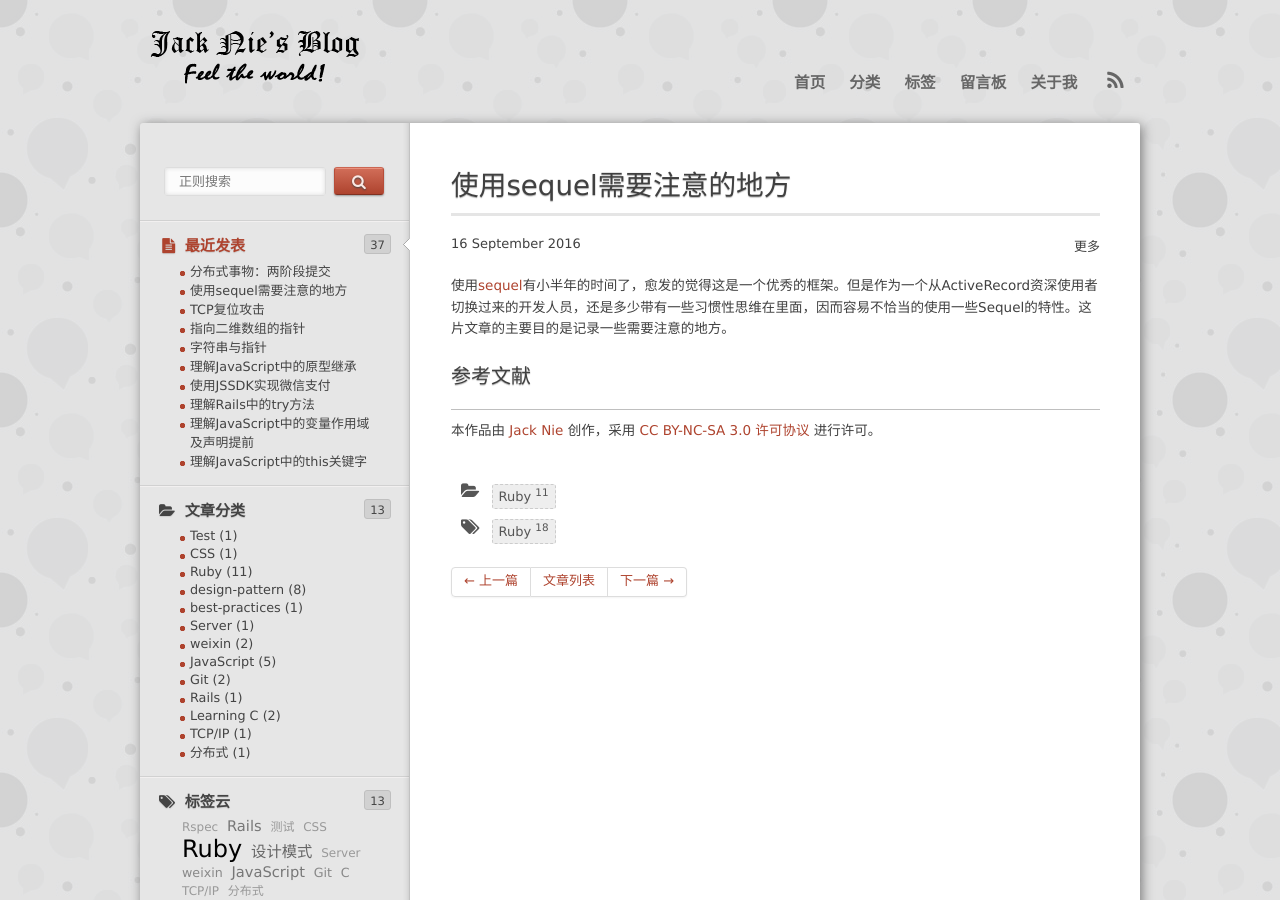
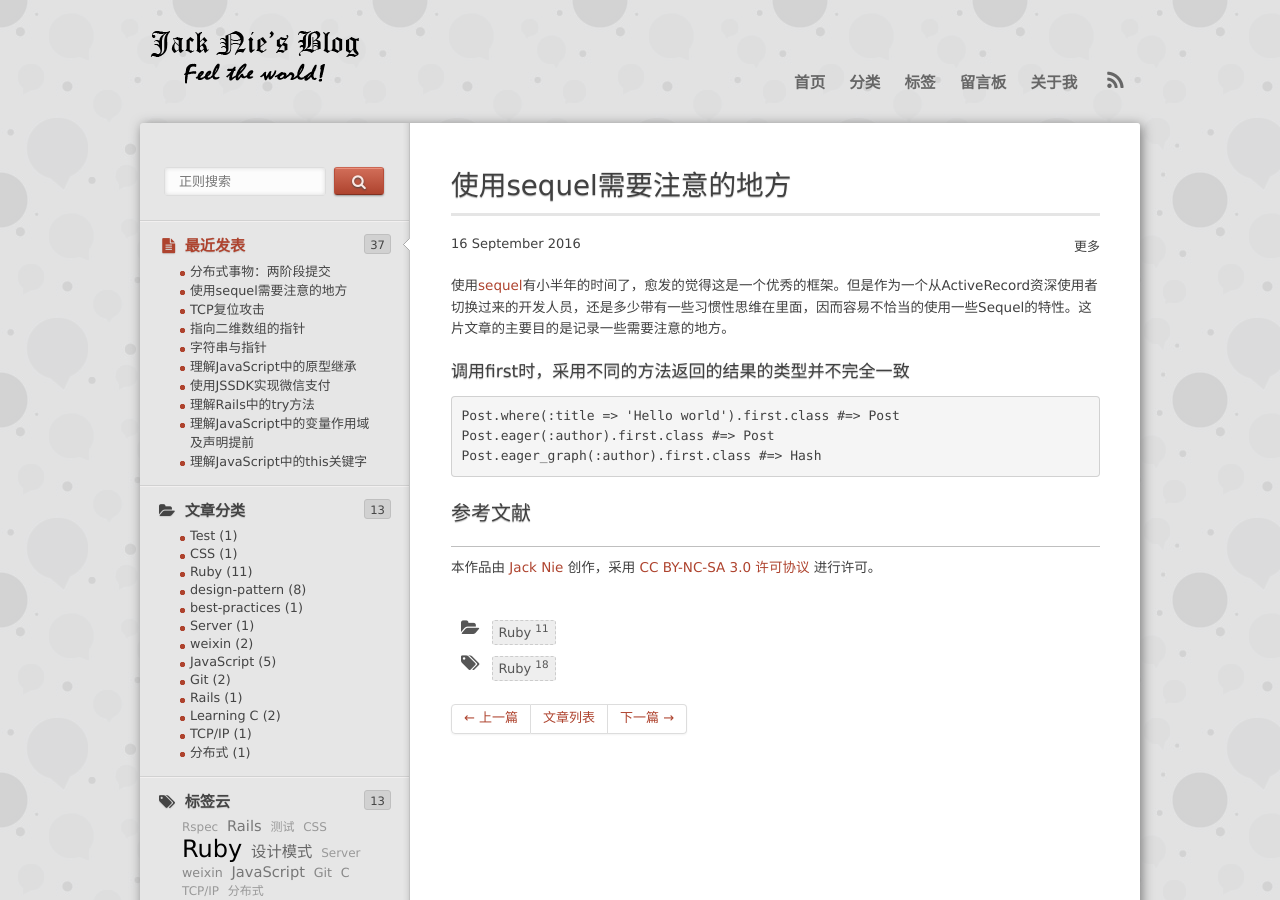
Before and after one commit to jack-nie/jack-nie.github.io, a Jekyll site: the page built from _posts/2016-09-16-be-careful-with-sequel-when-transfer-from-activerecord.markdown, in a window 1280 px wide and 900 px high. Built offline with Jekyll 4.4.1, drawn with Linux system fonts in a browser that asks for light colours; nearby versions of some CDN libraries; library files that are not in the unit come from our copies; comment, search, counter and statistics services are not loaded.

Commit message:
add rule one

````diff
--- a/_posts/2016-09-16-be-careful-with-sequel-when-transfer-from-activerecord.markdown
+++ b/_posts/2016-09-16-be-careful-with-sequel-when-transfer-from-activerecord.markdown
@@ -11,4 +11,12 @@ tags: ["Ruby"]
 
 使用[sequel](https://github.com/jeremyevans/sequel)有小半年的时间了，愈发的觉得这是一个优秀的框架。但是作为一个从ActiveRecord资深使用者切换过来的开发人员，还是多少带有一些习惯性思维在里面，因而容易不恰当的使用一些Sequel的特性。这片文章的主要目的是记录一些需要注意的地方。
 
+#### 调用first时，采用不同的方法返回的结果的类型并不完全一致
+
+```
+Post.where(:title => 'Hello world').first.class #=> Post
+Post.eager(:author).first.class #=> Post
+Post.eager_graph(:author).first.class #=> Hash
+```
+
 ###  参考文献
````
